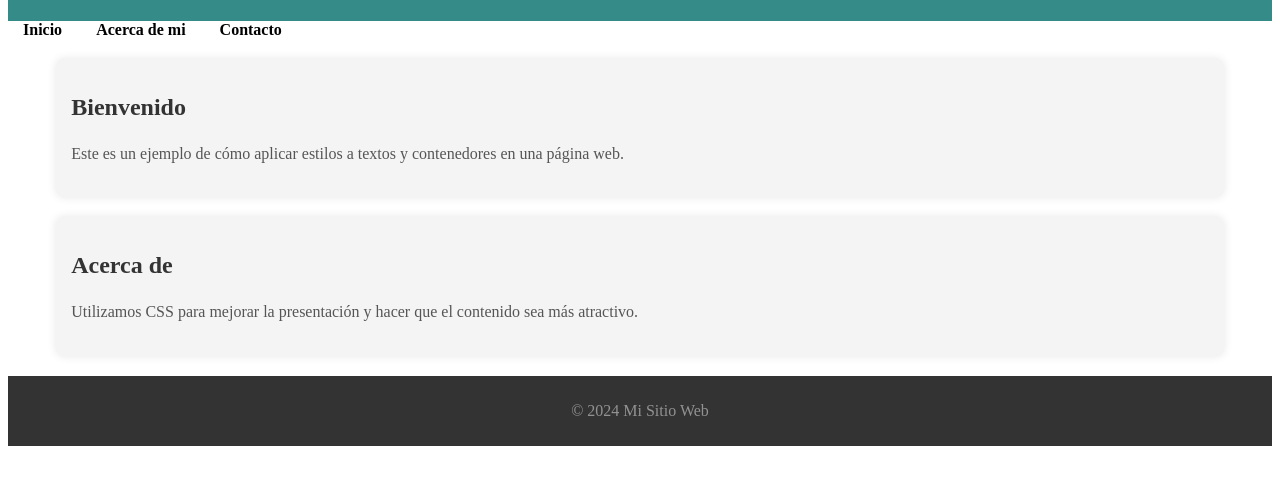
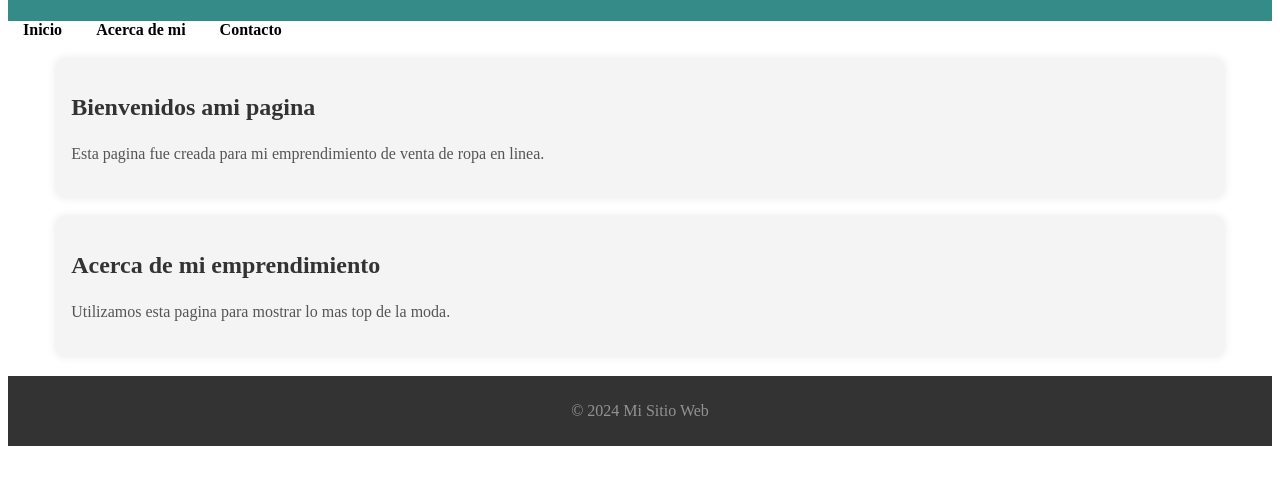
Before and after one commit to yiriscadena/laboratorio9, a plain HTML site: page index.html in a window 1280 px wide. Shown: the part 107-592 px from the top of the page. Drawn offline with Linux system fonts and the light colour scheme.

Commit message:
agregando h2

```diff
--- a/index.html
+++ b/index.html
@@ -19,12 +19,12 @@
 
     <main>
         <div class="container">
-            <h2>Bienvenido</h2>
-            <p>Este es un ejemplo de cómo aplicar estilos a textos y contenedores en una página web.</p>
+            <h2>Bienvenidos ami pagina </h2>
+            <p>Esta pagina fue creada para mi emprendimiento de venta de ropa en linea.</p>
         </div>
         <div class="container">
-            <h2>Acerca de</h2>
-            <p>Utilizamos CSS para mejorar la presentación y hacer que el contenido sea más atractivo.</p>
+            <h2>Acerca de mi emprendimiento </h2>
+            <p>Utilizamos esta pagina para mostrar lo mas top de la moda.</p>
         </div>
     </main>
 
```
